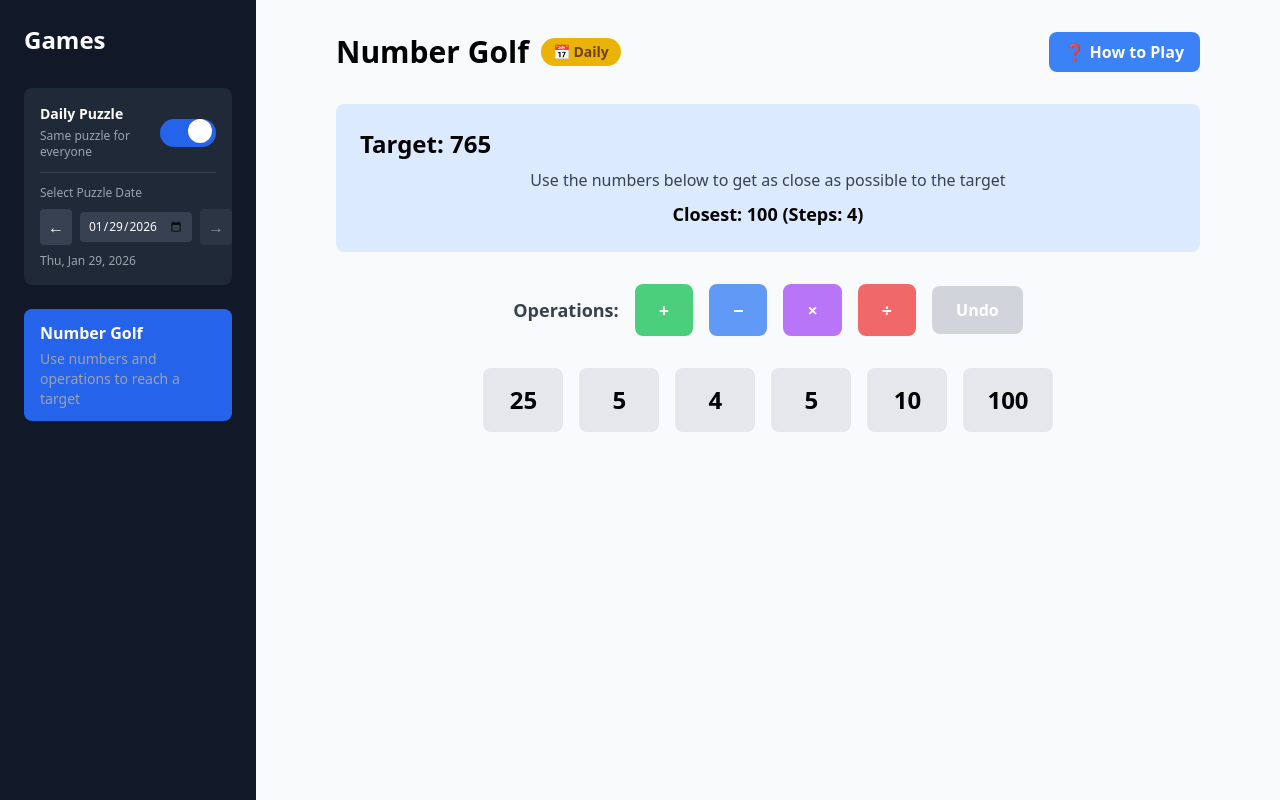
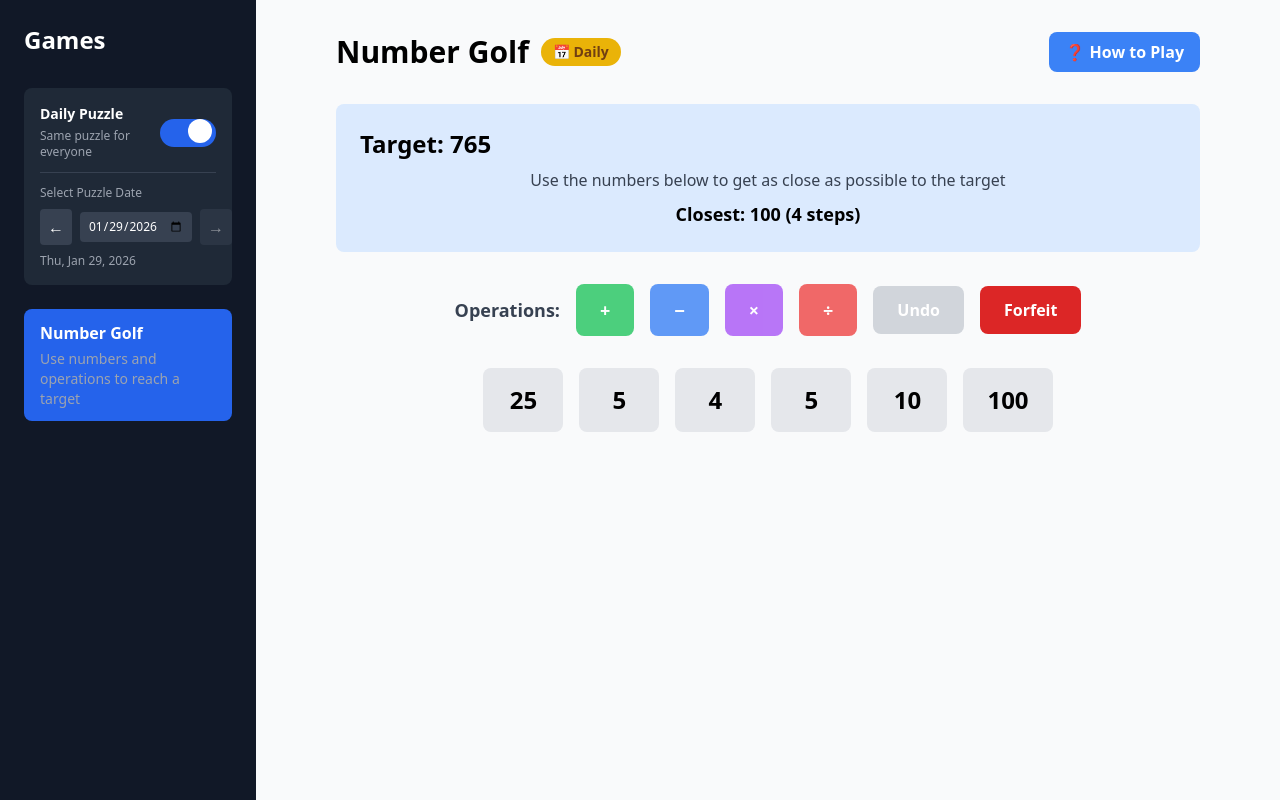
Before and after one commit to jeethsuresh/games, a Next.js app: page /games/number-puzzle in a window 1280 px wide. Built offline with nearby package versions, Linux system fonts and the light colour scheme.

Commit message:
add forfeit, site link to share sheet, unreachable always displayed on screen

```diff
--- a/app/games/number-puzzle/NumberPuzzle.tsx
+++ b/app/games/number-puzzle/NumberPuzzle.tsx
@@ -20,6 +20,7 @@ interface SavedGameState {
   history: string[];
   distanceEmojis: string[];
   gameEnded: boolean;
+  forfeited?: boolean;
   target: number;
   puzzleDate: string; // For daily mode - to check if it's a new day
   dailyMode: boolean;
@@ -240,6 +241,7 @@ export function NumberPuzzle() {
   const [selectedOperation, setSelectedOperation] = useState<string | null>(null);
   const [previousStates, setPreviousStates] = useState<GameState[]>([]);
   const [gameEnded, setGameEnded] = useState(false);
+  const [forfeited, setForfeited] = useState(false);
   const hasCheckedDateRef = useRef(false);
   const previousTargetRef = useRef<number | null>(null);
 
@@ -313,6 +315,7 @@ export function NumberPuzzle() {
         setHistory(savedState.history);
         setDistanceEmojis(savedState.distanceEmojis);
         setGameEnded(savedState.gameEnded);
+        setForfeited(savedState.forfeited ?? false);
         // Reset undo history on page reload - don't persist it
         setPreviousStates([]);
       } else {
@@ -325,6 +328,7 @@ export function NumberPuzzle() {
         setHistory([]);
         setDistanceEmojis([]);
         setGameEnded(false);
+        setForfeited(false);
         // Clear undo history for new puzzle
         setPreviousStates([]);
       }
@@ -340,6 +344,7 @@ export function NumberPuzzle() {
         history,
         distanceEmojis,
         gameEnded,
+        forfeited,
         target,
         puzzleDate: dateKey,
         dailyMode,
@@ -349,7 +354,7 @@ export function NumberPuzzle() {
       const storageKey = dailyMode ? `numberPuzzleState_${selectedDate}` : "numberPuzzleState_random";
       localStorage.setItem(storageKey, JSON.stringify(savedState));
     }
-  }, [numbers, history, distanceEmojis, gameEnded, target, dailyMode, puzzleData, solution, selectedDate]);
+  }, [numbers, history, distanceEmojis, gameEnded, forfeited, target, dailyMode, puzzleData, solution, selectedDate]);
 
   // Clear undo history when target number changes (but not on initial load)
   useEffect(() => {
@@ -540,7 +545,7 @@ export function NumberPuzzle() {
   const stepsToTarget = available.length > 0 ? getMinStepsToTarget(available, target) : Infinity;
   const remainingCount = available.length;
   const hasWon = closest !== null && distance === 0;
-  const hasLost = remainingCount === 1 && !hasWon;
+  const hasLost = (remainingCount === 1 && !hasWon) || forfeited;
   const ratingEmoji = getRatingEmoji(stepsToTarget);
 
   // Check if current puzzle is today's puzzle (for sharing)
@@ -564,7 +569,8 @@ export function NumberPuzzle() {
       : "❌";
     const todayDate = getDailyPuzzleDate();
     const dateText = formatDateForDisplay(todayDate);
-    return `Number golf: ${dateText}\n${emojiRow}${finalEmoji}`;
+    const distanceLine = hasLost && distance !== null ? `\nDistance from target: ${distance}` : "";
+    return `Number golf: ${dateText}\n${emojiRow}${finalEmoji}${distanceLine}\nPlay: https://games.jeeth.dev`;
   };
 
   const copyToClipboard = async () => {
@@ -673,20 +679,18 @@ export function NumberPuzzle() {
         {hasWon ? (
           <>
             <p className="text-xl sm:text-2xl font-bold text-green-700 mt-2">🎉 You Win! 🎉</p>
-            {stepsToTarget !== Infinity && (
-              <p className="text-base sm:text-lg text-green-600 mt-2">
-                Rating: {ratingEmoji} (Steps: {stepsToTarget})
-              </p>
-            )}
+            <p className="text-base sm:text-lg text-green-600 mt-2">
+              Rating: {ratingEmoji} ({stepsToTarget === Infinity ? "Unreachable" : `${stepsToTarget} steps`})
+            </p>
           </>
         ) : hasLost ? (
           <p className="text-xl sm:text-2xl font-bold text-red-700 mt-2">Game Over - You Lost!</p>
         ) : (
           <>
             <p className="text-sm sm:text-base text-gray-700">Use the numbers below to get as close as possible to the target</p>
-            {closest !== null && distance !== null && stepsToTarget !== Infinity && (
+            {closest !== null && distance !== null && (
               <p className="text-base sm:text-lg font-semibold mt-2">
-                Closest: {closest} (Steps: {stepsToTarget})
+                Closest: {closest} ({stepsToTarget === Infinity ? "Unreachable" : `${stepsToTarget} steps`})
               </p>
             )}
           </>
@@ -722,6 +726,17 @@ export function NumberPuzzle() {
             >
               Undo
             </button>
+            {!hasWon && !hasLost && (
+              <button
+                onClick={() => {
+                  setForfeited(true);
+                  setGameEnded(true);
+                }}
+                className="px-6 sm:px-6 py-4 sm:py-3 bg-red-600 text-white rounded-lg hover:bg-red-700 font-semibold text-base sm:text-base"
+              >
+                Forfeit
+              </button>
+            )}
             {(hasWon || hasLost) && (
               <button
                 onClick={() => setShowSolution(!showSolution)}
```
Also changed, not shown: utils/dailyPuzzle.ts (line endings or trailing spaces).
